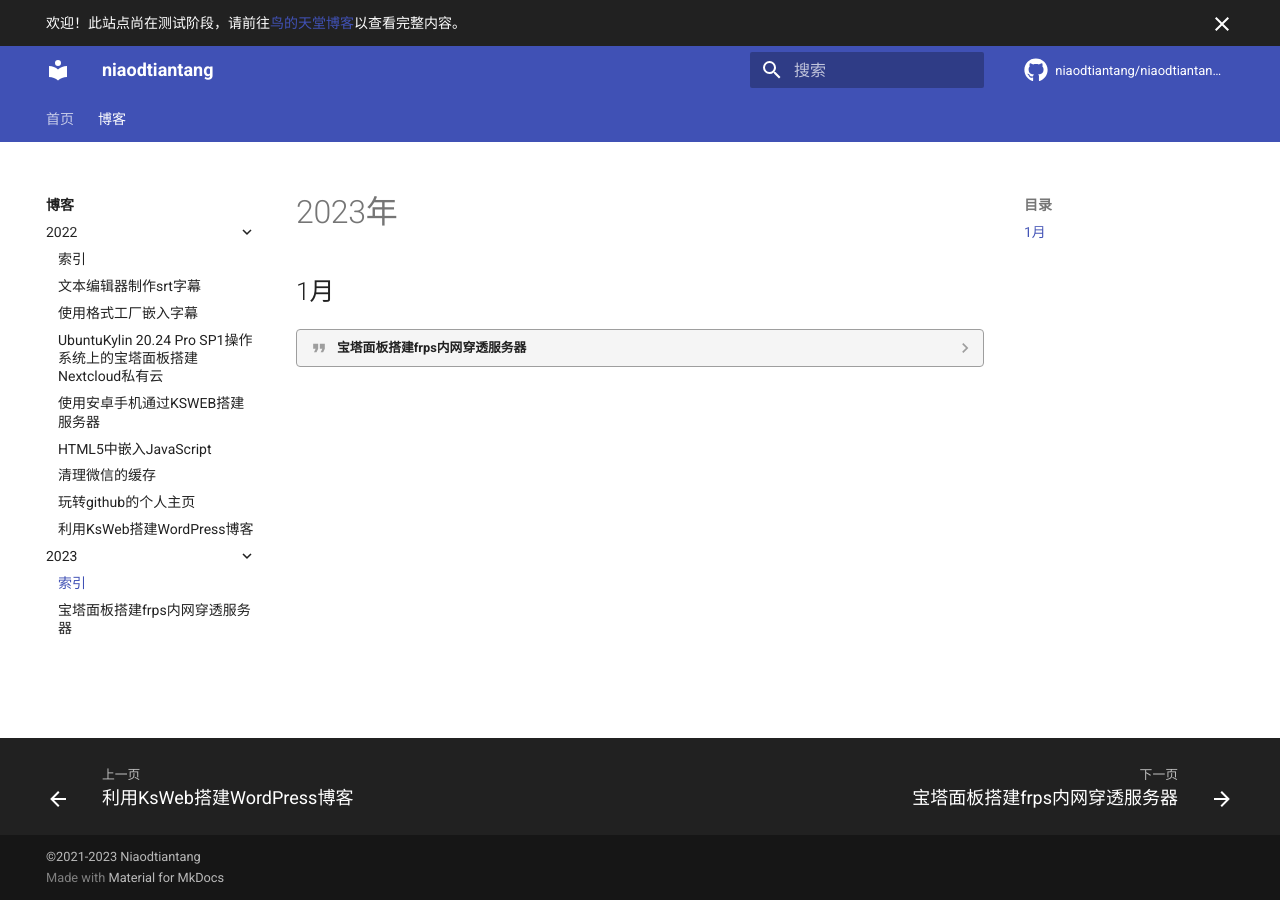
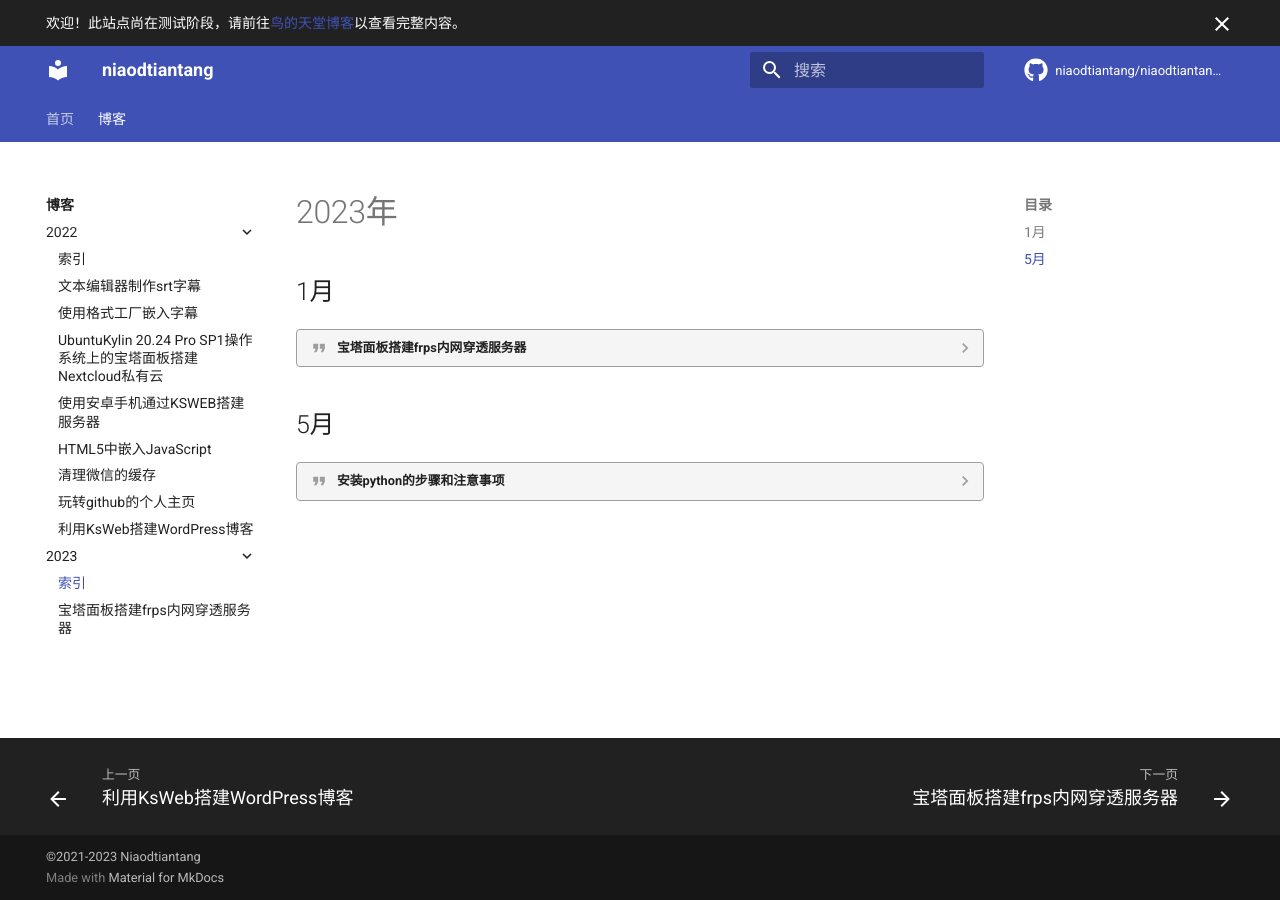
Before and after one commit to halfoffive/halfoffive.github.io, an MkDocs documentation site: the page built from docs/blog/year2023.md, in a window 1280 px wide. Built offline with MkDocs 1.6.1 and Material for MkDocs 9.7.7, drawn with Linux system fonts in a browser that asks for light colours; comment, search, counter and statistics services are not loaded.

Commit message:
Update year2023.md

```diff
--- a/docs/blog/year2023.md
+++ b/docs/blog/year2023.md
@@ -4,3 +4,8 @@
 ??? quote "宝塔面板搭建frps内网穿透服务器"
     在宝塔面板上搭建frp内网穿透服务器。
     [阅读更多↗](./9.md)
+
+## 5月
+??? quote "安装python的步骤和注意事项"
+    安装python。
+    [阅读更多](./10.md)
```
